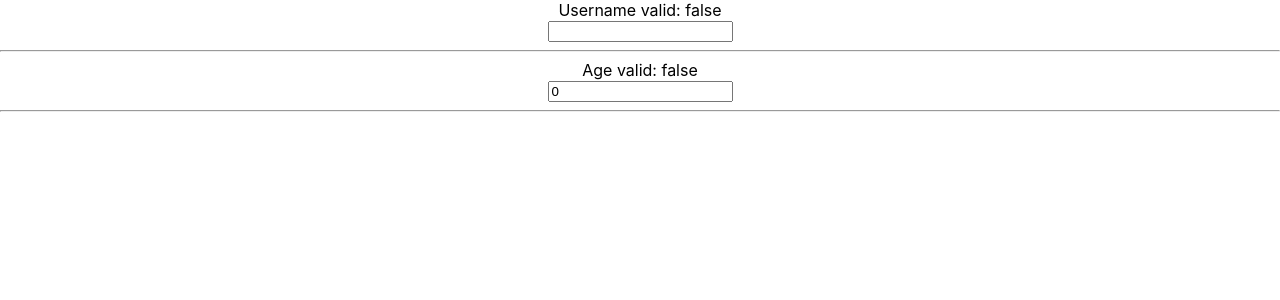
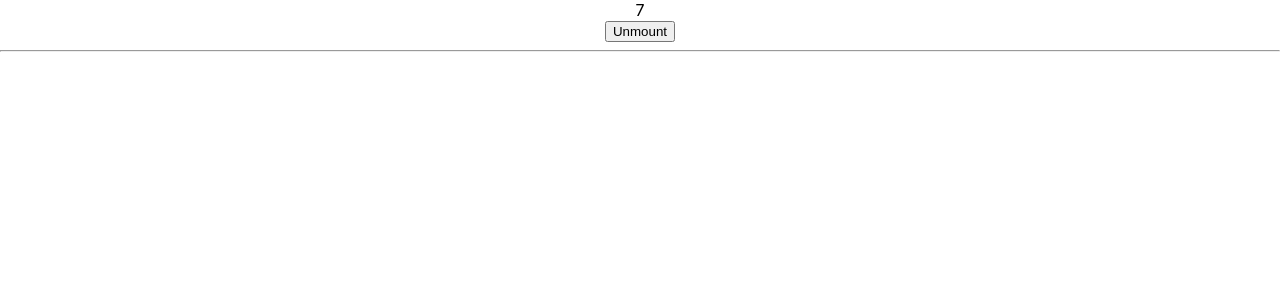
Before and after one commit to dimon08888/custom-hooks, a React (Create React App) app: page / in a window 1280 px wide. Shown: the top 300 px of the page. Built offline with nearby package versions, Linux system fonts and the light colour scheme.

Commit message:
Добавлен useInterval hook

```diff
--- a/src/App.tsx
+++ b/src/App.tsx
@@ -1,7 +1,8 @@
-import React from 'react'
+import React, { useEffect, useState } from 'react'
 import './App.css'
 import useArray from './hooks/useArray'
 import useCounter from './hooks/useCounter'
+import useInterval from './hooks/useInterval'
 import useLocalStorage from './hooks/useLocalStorage'
 import useMergedState from './hooks/useMergedState'
 import usePrevious from './hooks/usePrevious'
@@ -12,12 +13,18 @@ import useToggle from './hooks/useToggle'
 import useUpdateEffect from './hooks/useUpdateEffect'
 
 function App() {
+  const [isMounted, setIsMounted] = React.useState(true)
+
   return (
     <div className="App">
       {/* <ToggleExample /> */}
       {/* <ArrayExample /> */}
       {/* <CounterExample /> */}
-      <StateWithValidationExample />
+      {/* <StateWithValidationExample /> */}
+
+      {isMounted && <IntervalExample />}
+      <button onClick={() => setIsMounted(false)}>Unmount</button>
+
       <hr />
       {/* <StateWithHistoryExample /> */}
       {/* <RenderCountExample /> */}
@@ -272,6 +279,20 @@ function UpdateEffectExample() {
   )
 }
 
+// 1. interval -> increment -> increment -> increment
+// 2. interval -> increment -> increment
+// 3. interval -> increment
+
+function IntervalExample() {
+  const [counter, setCounter] = useState(0)
+  // const { value: counter, increment } = useCounter(0)
+
+  // useInterval(increment, 1000)
+  useInterval(() => setCounter(counter + 1), 1000)
+
+  return <div>{counter}</div>
+}
+
 const Component = React.memo((props: any) => {
   console.log('RENDER')
   return (
--- a/src/hooks/useCounter.ts
+++ b/src/hooks/useCounter.ts
@@ -1,40 +1,41 @@
-import { useState } from 'react'
+import { useRef, useState, useCallback } from 'react'
 
 export default function useCounter(initialValue: number) {
   // const [initialValueCopy] = React.useReducer(value => value, initialValue)
   // const initialValueCopy = React.useRef(initialValue).current
   // const initialValueCopy = React.useMemo(() => initialValue, [])
+  // const [initialValueCopy] = useState(initialValue)
 
-  const [initialValueCopy] = useState(initialValue)
+  const initialValueRef = useRef(initialValue)
   const [value, setValue] = useState(initialValue)
 
-  function increment(value?: number) {
+  const increment = useCallback((value?: number) => {
     if (typeof value !== 'undefined') {
       setValue(value)
     } else {
       setValue(value => value + 1)
     }
-  }
+  }, [])
 
-  function decrement(value?: number) {
+  const decrement = useCallback((value?: number) => {
     if (typeof value !== 'undefined') {
       setValue(value)
     } else {
       setValue(value => value - 1)
     }
-  }
+  }, [])
 
-  function reset() {
-    setValue(initialValueCopy)
-  }
+  const reset = useCallback(() => {
+    setValue(initialValueRef.current)
+  }, [])
 
-  function double() {
+  const double = useCallback(() => {
     setValue(value => value * 2)
-  }
+  }, [])
 
-  function set(value: number) {
+  const set = useCallback((value: number) => {
     setValue(value)
-  }
+  }, [])
 
   return { value, increment, decrement, reset, double, set }
 }
--- /dev/null
+++ b/src/hooks/useInterval.ts
@@ -0,0 +1,13 @@
+import { useEffect, useRef } from 'react'
+
+export default function useInterval(callback: () => void, ms: number) {
+  const callbackRef = useRef(callback)
+  callbackRef.current = callback
+
+  useEffect(() => {
+    const interval = setInterval(() => callbackRef.current(), ms)
+    return () => {
+      clearInterval(interval)
+    }
+  }, [ms])
+}
--- a/src/hooks/useStateWithValidation.ts
+++ b/src/hooks/useStateWithValidation.ts
@@ -23,3 +23,4 @@ export default function useStateWithValidation<T>(
 // useRef
 // useCallback
 // useEffect
+// useMemo
```
